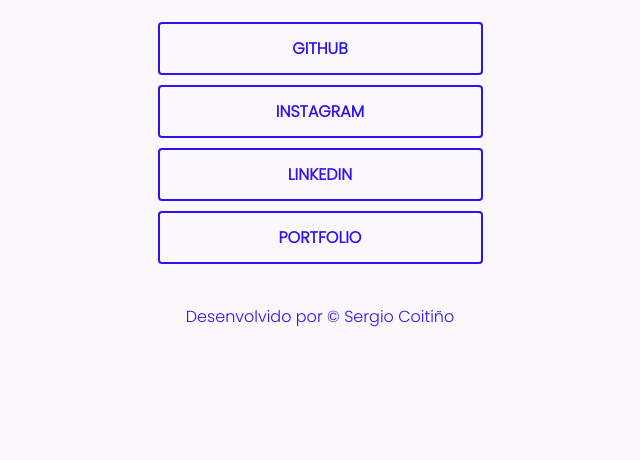
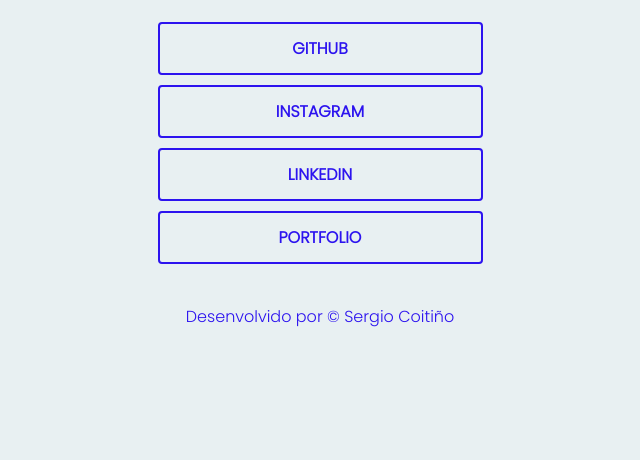
Before and after one commit to SergioCoitino/Link-in-Bio, a plain HTML site: page index.html in a window 1280 px wide. Shown: the part 340-800 px from the top of the page, without its empty margins (320-960 px from the left). Drawn offline with Linux system fonts and the light colour scheme.

Commit message:
Version 1.3 -bsckground-color body

```diff
--- a/style.css
+++ b/style.css
@@ -1,7 +1,7 @@
 @import url('https://fonts.googleapis.com/css2?family=Poppins:ital,wght@0,300;1,600&display=swap');
 
 :root{
-    --white-light:#faf7fd;
+    --white-light:#e8f0f2;
     --blue: #2c13ef;
 }
 
```
